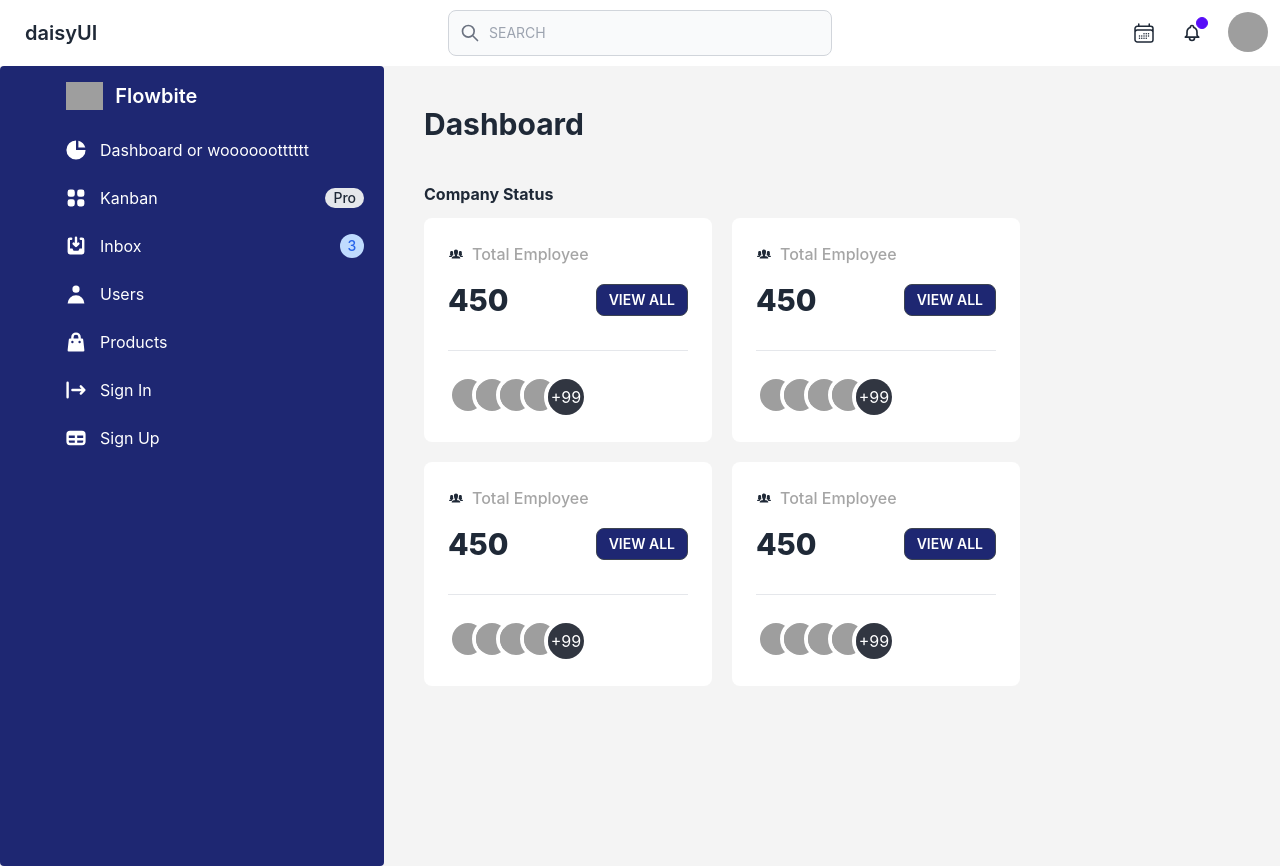
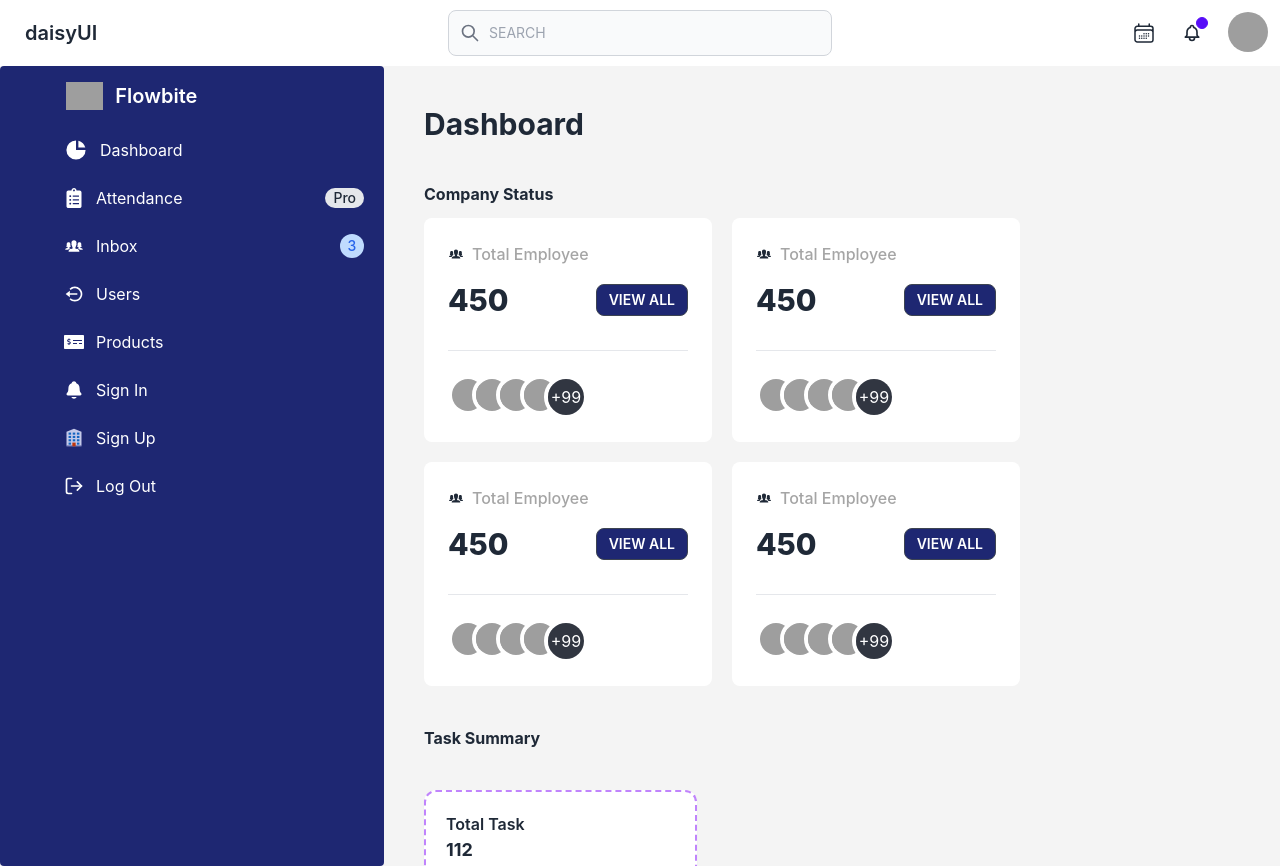
Before and after one commit to abirhasanop/nextgenAssesments, a React (Create React App) app: page / in a window 1280 px wide. Built offline with nearby package versions, Linux system fonts and the light colour scheme; grey boxes are pictures that could not be loaded.

Commit message:
task summery added

```diff
--- a/src/Components/Slidebar/Slidebar.js
+++ b/src/Components/Slidebar/Slidebar.js
@@ -1,5 +1,12 @@
 import React from 'react';
 import { Link } from 'react-router-dom';
+import { FaClipboardList } from "react-icons/fa"
+import { IoIosPeople } from "react-icons/io"
+import { BiLogOutCircle } from "react-icons/bi"
+import { FaMoneyCheckAlt } from "react-icons/fa"
+import { IoNotifications } from "react-icons/io5"
+import { FcDepartment } from "react-icons/fc"
+import { FiLogOut } from "react-icons/fi"
 
 const Slidebar = () => {
     return (
@@ -15,45 +22,51 @@ const Slidebar = () => {
                         <li>
                             <Link to="/" className="flex items-center p-2 text-base font-normal text-white rounded-lg dark:text-white hover:bg-gray-900 dark:hover:bg-gray-700">
                                 <svg aria-hidden="true" className="w-6 h-6 text-white transition duration-75 dark:text-gray-400 group-hover:text-white dark:group-hover:text-white" fill="currentColor" viewBox="0 0 20 20" xmlns="http://www.w3.org/2000/svg"><path d="M2 10a8 8 0 018-8v8h8a8 8 0 11-16 0z"></path><path d="M12 2.252A8.014 8.014 0 0117.748 8H12V2.252z"></path></svg>
-                                <span className="ml-3">Dashboard or wooooootttttt</span>
+                                <span className="ml-3">Dashboard</span>
                             </Link>
                         </li>
                         <li>
                             <Link to="/attendence" className="flex items-center p-2 text-base font-normal text-white rounded-lg dark:text-white hover:bg-gray-900 dark:hover:bg-gray-700">
-                                <svg aria-hidden="true" className="flex-shrink-0 w-6 h-6 text-white transition duration-75 dark:text-gray-400 group-hover:text-white dark:group-hover:text-white" fill="currentColor" viewBox="0 0 20 20" xmlns="http://www.w3.org/2000/svg"><path d="M5 3a2 2 0 00-2 2v2a2 2 0 002 2h2a2 2 0 002-2V5a2 2 0 00-2-2H5zM5 11a2 2 0 00-2 2v2a2 2 0 002 2h2a2 2 0 002-2v-2a2 2 0 00-2-2H5zM11 5a2 2 0 012-2h2a2 2 0 012 2v2a2 2 0 01-2 2h-2a2 2 0 01-2-2V5zM11 13a2 2 0 012-2h2a2 2 0 012 2v2a2 2 0 01-2 2h-2a2 2 0 01-2-2v-2z"></path></svg>
-                                <span className="flex-1 ml-3 whitespace-nowrap">Kanban</span>
+                                <FaClipboardList className='text-xl' />
+                                <span className="flex-1 ml-3 whitespace-nowrap">Attendance</span>
                                 <span className="inline-flex items-center justify-center px-2 ml-3 text-sm font-medium text-gray-800 bg-gray-200 rounded-full dark:bg-gray-700 dark:text-gray-300">Pro</span>
                             </Link>
                         </li>
                         <li>
                             <a href="#_" className="flex items-center p-2 text-base font-normal text-white rounded-lg dark:text-white hover:bg-gray-900 dark:hover:bg-gray-700">
-                                <svg aria-hidden="true" className="flex-shrink-0 w-6 h-6 text-white transition duration-75 dark:text-gray-400 group-hover:text-white dark:group-hover:text-white" fill="currentColor" viewBox="0 0 20 20" xmlns="http://www.w3.org/2000/svg"><path d="M8.707 7.293a1 1 0 00-1.414 1.414l2 2a1 1 0 001.414 0l2-2a1 1 0 00-1.414-1.414L11 7.586V3a1 1 0 10-2 0v4.586l-.293-.293z"></path><path d="M3 5a2 2 0 012-2h1a1 1 0 010 2H5v7h2l1 2h4l1-2h2V5h-1a1 1 0 110-2h1a2 2 0 012 2v10a2 2 0 01-2 2H5a2 2 0 01-2-2V5z"></path></svg>
+                                <IoIosPeople className='text-xl' />
                                 <span className="flex-1 ml-3 whitespace-nowrap">Inbox</span>
                                 <span className="inline-flex items-center justify-center w-3 h-3 p-3 ml-3 text-sm font-medium text-blue-600 bg-blue-200 rounded-full dark:bg-blue-900 dark:text-blue-200">3</span>
                             </a>
                         </li>
                         <li>
                             <a href="#_" className="flex items-center p-2 text-base font-normal text-white rounded-lg dark:text-white hover:bg-gray-900 dark:hover:bg-gray-700">
-                                <svg aria-hidden="true" className="flex-shrink-0 w-6 h-6 text-white transition duration-75 dark:text-gray-400 group-hover:text-white dark:group-hover:text-white" fill="currentColor" viewBox="0 0 20 20" xmlns="http://www.w3.org/2000/svg"><path fillRule="evenodd" d="M10 9a3 3 0 100-6 3 3 0 000 6zm-7 9a7 7 0 1114 0H3z" clipRule="evenodd"></path></svg>
+                                <BiLogOutCircle className='text-xl' />
                                 <span className="flex-1 ml-3 whitespace-nowrap">Users</span>
                             </a>
                         </li>
                         <li>
                             <a href="#_" className="flex items-center p-2 text-base font-normal text-white rounded-lg dark:text-white hover:bg-gray-900 dark:hover:bg-gray-700">
-                                <svg aria-hidden="true" className="flex-shrink-0 w-6 h-6 text-white transition duration-75 dark:text-gray-400 group-hover:text-white dark:group-hover:text-white" fill="currentColor" viewBox="0 0 20 20" xmlns="http://www.w3.org/2000/svg"><path fillRule="evenodd" d="M10 2a4 4 0 00-4 4v1H5a1 1 0 00-.994.89l-1 9A1 1 0 004 18h12a1 1 0 00.994-1.11l-1-9A1 1 0 0015 7h-1V6a4 4 0 00-4-4zm2 5V6a2 2 0 10-4 0v1h4zm-6 3a1 1 0 112 0 1 1 0 01-2 0zm7-1a1 1 0 100 2 1 1 0 000-2z" clipRule="evenodd"></path></svg>
+                                <FaMoneyCheckAlt className='text-xl' />
                                 <span className="flex-1 ml-3 whitespace-nowrap">Products</span>
                             </a>
                         </li>
                         <li>
                             <a href="#_" className="flex items-center p-2 text-base font-normal text-white rounded-lg dark:text-white hover:bg-gray-900 dark:hover:bg-gray-700">
-                                <svg aria-hidden="true" className="flex-shrink-0 w-6 h-6 text-white transition duration-75 dark:text-gray-400 group-hover:text-white dark:group-hover:text-white" fill="currentColor" viewBox="0 0 20 20" xmlns="http://www.w3.org/2000/svg"><path fillRule="evenodd" d="M3 3a1 1 0 00-1 1v12a1 1 0 102 0V4a1 1 0 00-1-1zm10.293 9.293a1 1 0 001.414 1.414l3-3a1 1 0 000-1.414l-3-3a1 1 0 10-1.414 1.414L14.586 9H7a1 1 0 100 2h7.586l-1.293 1.293z" clipRule="evenodd"></path></svg>
+                                <IoNotifications className='text-xl' />
                                 <span className="flex-1 ml-3 whitespace-nowrap">Sign In</span>
                             </a>
                         </li>
                         <li>
                             <a href="#_" className="flex items-center p-2 text-base font-normal text-white rounded-lg dark:text-white hover:bg-gray-900 dark:hover:bg-gray-700">
-                                <svg aria-hidden="true" className="flex-shrink-0 w-6 h-6 text-white transition duration-75 dark:text-gray-400 group-hover:text-white dark:group-hover:text-white" fill="currentColor" viewBox="0 0 20 20" xmlns="http://www.w3.org/2000/svg"><path fillRule="evenodd" d="M5 4a3 3 0 00-3 3v6a3 3 0 003 3h10a3 3 0 003-3V7a3 3 0 00-3-3H5zm-1 9v-1h5v2H5a1 1 0 01-1-1zm7 1h4a1 1 0 001-1v-1h-5v2zm0-4h5V8h-5v2zM9 8H4v2h5V8z" clipRule="evenodd"></path></svg>
+                                <FcDepartment className='text-xl' />
                                 <span className="flex-1 ml-3 whitespace-nowrap">Sign Up</span>
+                            </a>
+                        </li>
+                        <li>
+                            <a href="#_" className="flex items-center p-2 text-base font-normal text-white rounded-lg dark:text-white hover:bg-gray-900 dark:hover:bg-gray-700">
+                                <FiLogOut className='text-xl' />
+                                <span className="flex-1 ml-3 whitespace-nowrap">Log Out</span>
                             </a>
                         </li>
                     </ul>
--- /dev/null
+++ b/src/Components/TaskSummery/Tasksummery.js
@@ -0,0 +1,53 @@
+import React from 'react';
+
+const Tasksummery = () => {
+    return (
+        <div>
+            <h4 className='font-bold my-10'>Task Summary</h4>
+
+            <div className="flex flex-col w-[273px] h-[344px] p-5 shadow-sm rounded-xl border-2 border-dashed border-purple-400 bg-white">
+                <div className="flex flex-col w-full">
+                    <p className="font-semibold">Total Task</p>
+                    <p className="text-lg font-bold mb-3">112</p>
+                    <div className="flex flex-col mt-4">
+                        <div>
+                            <label>Completed</label>
+                            <div className="flex justify-between items-center h-7 overflow-hidden bg-[#F4F4F4] rounded-lg">
+                                <div className="bg-[#C6C7F8] h-7 w-1/2"></div>
+                                <div className='mr-2'>
+                                    <span className='font-semibold text-lg text-[#BABABA]'>50</span>
+                                    <span className='font-semibold text-lg text-[#BABABA]'>/</span>
+                                    <span className='font-semibold text-lg'>80</span>
+                                </div>
+                            </div>
+                        </div>
+                        <div className='my-3'>
+                            <label>In Progress</label>
+                            <div className="flex justify-between h-7 overflow-hidden bg-[#F4F4F4] rounded-lg">
+                                <div className="bg-[#C6C7F8] h-7 w-1/2"></div>
+                                <div className='mr-2'>
+                                    <span className='font-semibold text-lg'>15</span>
+                                    <span className='font-semibold text-lg text-[#BABABA]'>/</span>
+                                    <span className='font-semibold text-lg'>112</span>
+                                </div>
+                            </div>
+                        </div>
+                        <div>
+                            <label>Pending</label>
+                            <div className="flex justify-between h-7 overflow-hidden bg-[#F4F4F4] rounded-lg">
+                                <div className="bg-[#C6C7F8] h-7 w-1/2"></div>
+                                <div className='mr-2'>
+                                    <span className='font-semibold text-lg'>50</span>
+                                    <span className='font-semibold text-lg text-[#BABABA]'>/</span>
+                                    <span className='font-semibold text-lg'>80</span>
+                                </div>
+                            </div>
+                        </div>
+                    </div>
+                </div>
+            </div>
+        </div>
+    );
+};
+
+export default Tasksummery;
--- a/src/Pages/Dashboard/Dashboard.js
+++ b/src/Pages/Dashboard/Dashboard.js
@@ -1,5 +1,6 @@
 import React from 'react';
 import { IoIosPeople } from "react-icons/io"
+import Tasksummery from '../../Components/TaskSummery/Tasksummery';
 
 const Dashboard = () => {
     return (
@@ -57,6 +58,11 @@ const Dashboard = () => {
                     })
                 }
             </section>
+
+
+
+            {/* buttom sections */}
+            <Tasksummery />
         </div>
     );
 };
```
